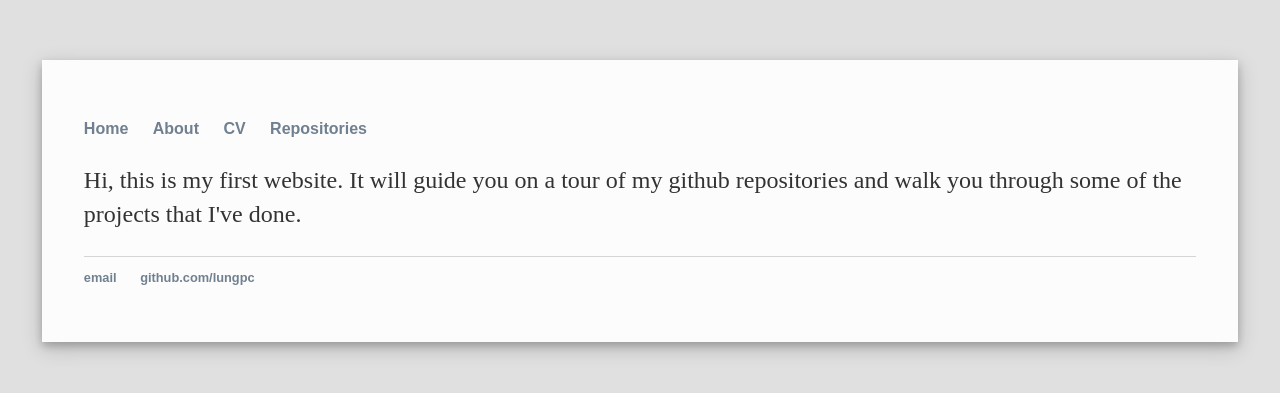
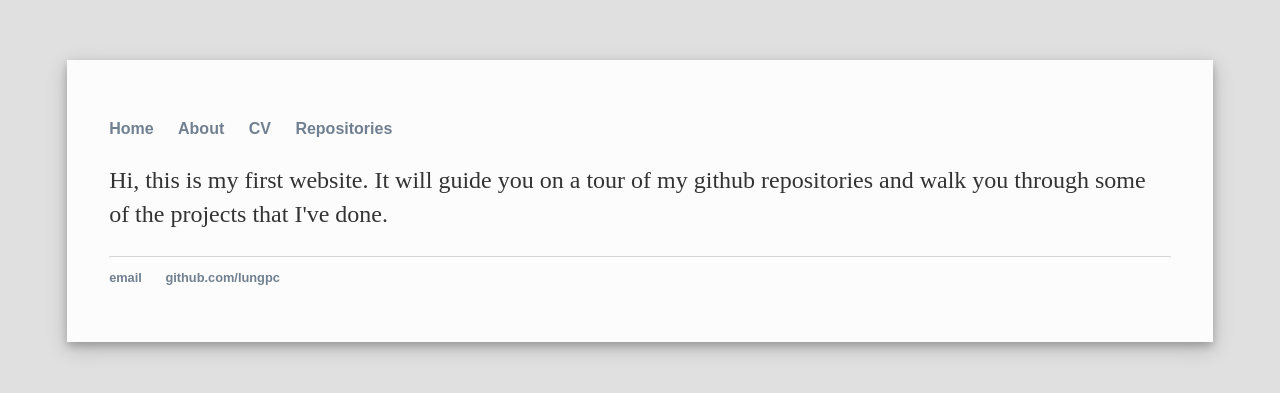
Before and after one commit to lungpc/lungpc.github.io, a Jekyll site: the page built from index.html, in a window 1280 px wide. Shown: the top 393 px of the page. Built offline with Jekyll 4.4.1, drawn with Linux system fonts in a browser that asks for light colours.

Commit message:
Update style.css

```diff
--- a/css/style.css
+++ b/css/style.css
@@ -3,8 +3,8 @@
 }
 
 #container {
-    height: 88%;
-    width: 88%;
+    height: 84%;
+    width: 84%;
     padding: 42px;
     box-shadow: 0 4px 8px 0 rgba(0, 0, 0, 0.2), 0 6px 20px 0 rgba(0, 0, 0, 0.19);
     margin: 60px auto;
```
